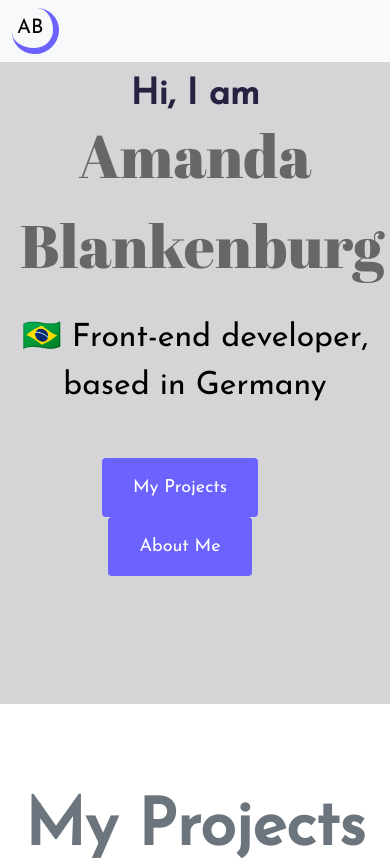
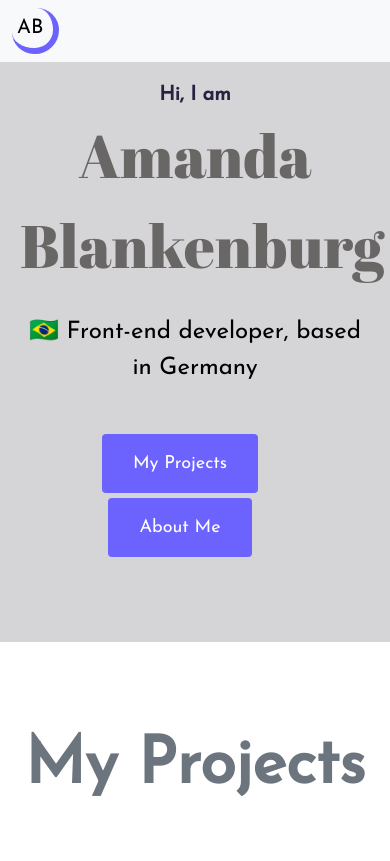
Before and after one commit to amandablank/SC-next-portfolio-v3, a website: page index.html in a window 390 px wide. Shown: the top 861 px of the page. Drawn offline with nearby package versions, Linux system fonts and the light colour scheme.

Commit message:
Updates (renamed class titles)

```diff
--- a/index.html
+++ b/index.html
@@ -96,18 +96,18 @@
     </nav>
     <div class="hero">
       <div class="row">
-        <div class="col-6 test-to-remain">
+        <div class="col-6 remain">
           <p>Hi, I am</p>
           <h1>Amanda Blankenburg</h1>
           <h2 class="mb-5 mt-4">🇧🇷 Front-end developer, based in Germany</h2>
-          <div class="navigation-links mb-5">
+          <div class="navigation-links">
             <a href="index.html#projects" class="btn btn-branding"
               >My Projects</a
             >
             <a href="about.html" class="btn btn-branding">About Me</a>
           </div>
         </div>
-        <div class="col-6 test-to-remove">
+        <div class="col-6 remove">
           <div>
             <img
               src="images/designer-woman.svg"
@@ -118,8 +118,8 @@
         </div>
       </div>
     </div>
-    <div>
-      <p class="text-center text-muted main-title" id="projects">My Projects</p>
+    <div class="main-title">
+      <p class="text-center text-muted" id="projects">My Projects</p>
     </div>
     <div class="container">
       <div class="row mb-5">
--- a/styles/portfolio-v2.css
+++ b/styles/portfolio-v2.css
@@ -139,6 +139,7 @@ p {
 
 .navigation-links a {
   margin-right: 30px;
+  margin-bottom: 5px;
 }
 
 .contact-btn {
@@ -154,13 +155,17 @@ p {
 }
 
 @media (max-width: 900px) {
-  h1 {
-    font-size: 44px;
+  .hero p {
+    font-size: 20px;
+  }
+
+  .hero h1 {
+    font-size: 48px;
     line-height: 1.5;
   }
 
-  h2 {
-    font-size: 44px;
+  .hero h2 {
+    font-size: 24px;
   }
 
   .hero {
@@ -216,17 +221,17 @@ p {
 }
 
 @media (max-width: 1700px) {
-  .test-to-remove {
+  .remove {
     display: none;
     width: 0px;
   }
-  .test-to-remain {
+  .remain {
     width: 100%;
   }
 }
 
 @media (max-width: 1170px) {
-  .test-to-remain h1 {
+  .remain h1 {
     font-size: 60px;
   }
 }
```
Also changed, not shown: about.html (+3 -3 lines), contact.html (+2 -2 lines), work.html (+3 -3 lines).
